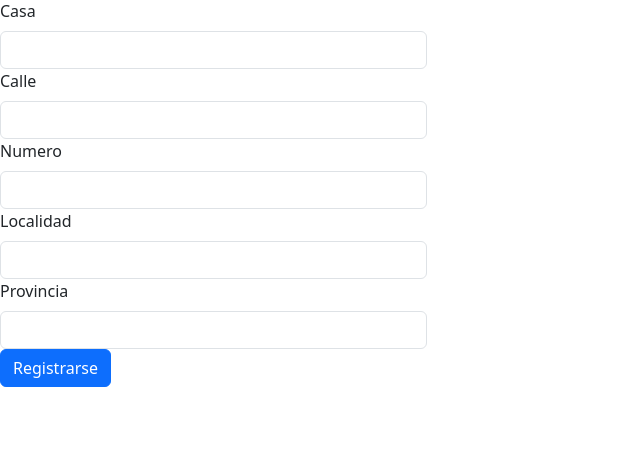
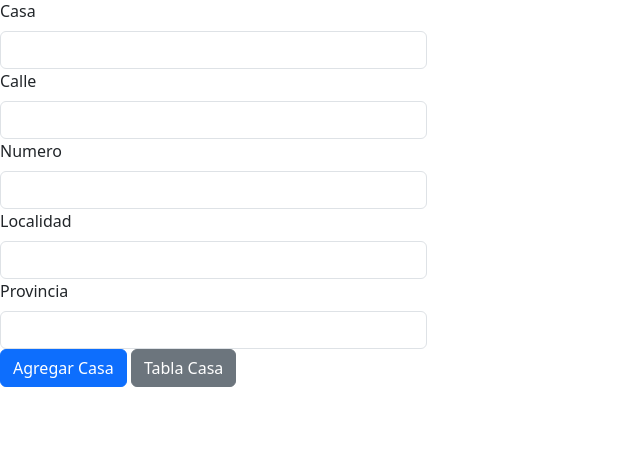
Before and after one commit to Midulio/FamilyCalc, a PHP site: page /views/casas/create.html in a window 1280 px wide. Shown: the part 61-522 px from the top of the page, without its empty margins (0-640 px from the left). Run offline with PHP 8.4, Linux system fonts and the light colour scheme.

Commit message:
Add files via upload

```diff
--- a/views/casas/Registrar_casa.php
+++ b/views/casas/Registrar_casa.php
@@ -19,7 +19,7 @@ $conexion = mysqli_connect('localhost', 'root', '', 'familycalc') or die("Proble
 mysqli_query($conexion, $sql) or die("Problemas en el select: " . mysqli_error($conexion));
 mysqli_close($conexion);
 
-header("Location: index_casa.php");
+header("Location: create.html");
 
 
 ?>
--- a/views/casas/create.html
+++ b/views/casas/create.html
@@ -74,7 +74,8 @@
 
     </div>
   <div class="col-12">
-    <button class="btn btn-primary" type="submit">Registrarse</button>
+    <button class="btn btn-primary" type="submit">Agregar Casa</button>
+                 <a href="index_casa.php" class="btn btn-secondary">Tabla Casa</a>
   </div>
 </form>
 </body>
--- a/views/casas/index_casa.php
+++ b/views/casas/index_casa.php
@@ -34,8 +34,10 @@ include ("../../conexion.php");
             </div>
             <a href="../../index.html" class="logo"><h3 class="mb-0 fs-4">FamilyCalc</h3></a>
             <div>
-                <a href="#"><img src="../../imagenesYLogos/chatbot.png" alt="Perfil" height="35"></a>
+                 <a href="create.html" class="btn btn-primary">Agregar Casa</a>
+            <a href="#"><img src="../../imagenesYLogos/chatbot.png" alt="Perfil" height="35"></a>
                 <a href="iniciarSesion.html"><img src="../../imagenesYLogos/perfil.png" alt="Perfil" height="35"></a>
+
             </div>
         </div>
     </nav>
```
